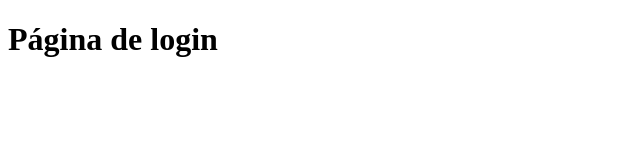
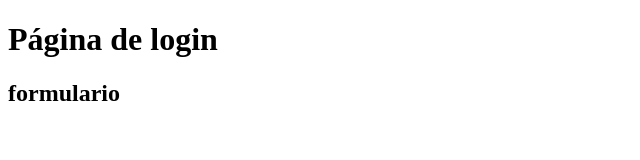
Before and after one commit to tupacfor/aulagithub, a plain HTML site: page login.html in a window 1280 px wide. Shown: the whole page, without its empty margins (0-640 px from the left). Drawn offline with Linux system fonts and the light colour scheme.

Commit message:
(y) criado formulario de login

```diff
--- a/login.html
+++ b/login.html
@@ -8,5 +8,6 @@
 </head>
 <body>
     <h1>Página de login</h1>
+    <h2>formulario</h2>
 </body>
 </html>
```
